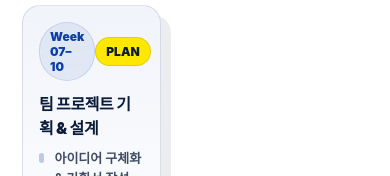
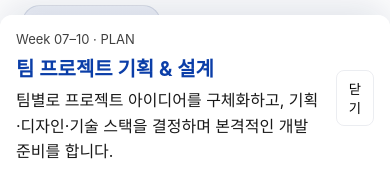
Before and after one commit to chae1125/swuweb-homepage, a React (Vite) app: page /activities in a window 390 px wide. Both pictures are taken after a click on the button 85 px from the left and 678 px from the top of the page. Shown: the part 465-641 px from the top of the page. Built offline with nearby package versions, Linux system fonts and the light colour scheme; grey boxes are pictures that could not be loaded.

Commit message:
:sparkles: Feat: Improved mobile detail panel layout and added background scroll prevention feature

```diff
--- a/src/components/activity/RegularSessionSection/RegularSessionSection.module.css
+++ b/src/components/activity/RegularSessionSection/RegularSessionSection.module.css
@@ -300,6 +300,40 @@
   .grid > .card { grid-column: auto; }
 }
 
+/* 모바일에서 상세 패널이 inline으로 들어갈 때 레이아웃이 깨지는 이슈 해결
+   - 작은 화면에서는 상세를 그리드 사이에 삽입하는 대신 화면 하단 오버레이로 표시
+   - 오버레이는 최대 높이를 `90vh`로 제한하고 내부는 스크롤 가능 */
+@media (max-width: 720px) {
+  .detail {
+    position: fixed;
+    left: 0;
+    right: 0;
+    bottom: 0;
+    top: auto;
+    width: 100%;
+    max-height: 90vh;
+    overflow: auto;
+    border-radius: 12px 12px 0 0;
+    margin: 0;
+    z-index: 1200;
+    box-shadow: 0 -12px 40px rgba(10,30,80,0.12);
+    transition: transform 320ms cubic-bezier(.22,.9,.2,1), opacity 200ms ease;
+  }
+
+  /* 내부 여백 조정 */
+  .detailInner {
+    padding: 16px;
+    border-radius: 12px 12px 0 0;
+  }
+
+  .detailBody {
+    flex-direction: column;
+  }
+
+  /* 닫기 버튼이 항상 보이도록 우선순위 조정 */
+  .closeBtn { z-index: 1210; }
+}
+
 /* reduce motion */
 @media (prefers-reduced-motion: reduce) {
   .card, .bottomBar { animation: none !important; opacity: 1 !important; transform: none !important; }
--- a/src/components/activity/RegularSessionSection/RegularSessionSection.tsx
+++ b/src/components/activity/RegularSessionSection/RegularSessionSection.tsx
@@ -141,6 +141,16 @@ export default function RegularSessionSection() {
   const [activeIndex, setActiveIndex] = useState<number | null>(null);
   const cardRefs = useRef<Array<HTMLElement | null>>([]);
 
+  // 모바일에서 상세 열릴 때 배경 스크롤을 막아 레이아웃 깨짐 방지
+  useEffect(() => {
+    const prev = document.body.style.overflow;
+    if (activeIndex !== null) document.body.style.overflow = "hidden";
+    else document.body.style.overflow = "";
+    return () => {
+      document.body.style.overflow = prev;
+    };
+  }, [activeIndex]);
+
   function toggle(i: number) {
     setActiveIndex((v) => (v === i ? null : i));
   }
```
